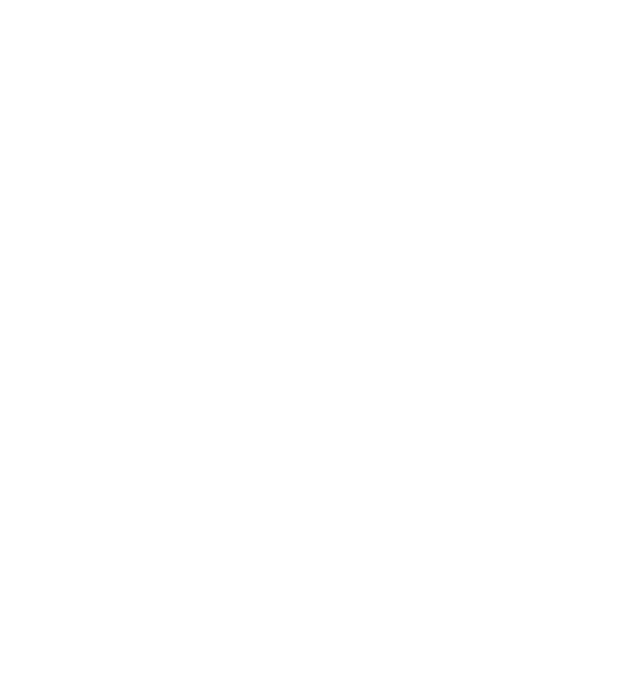
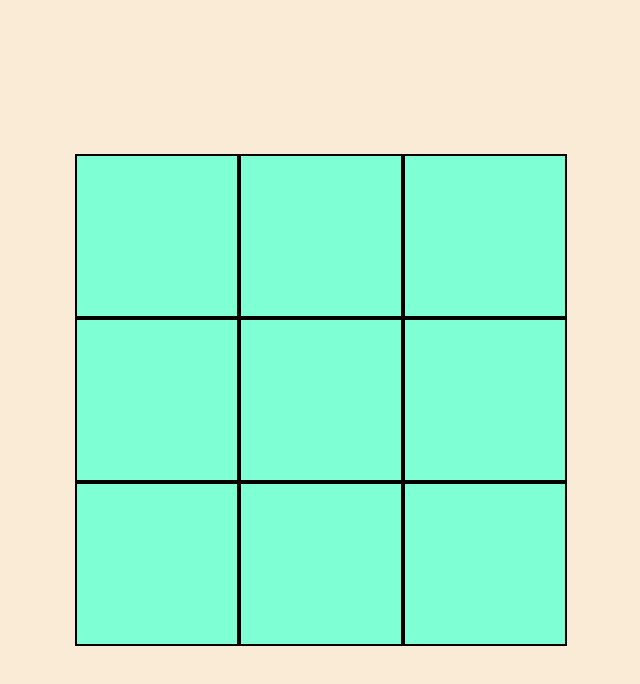
Before and after one commit to harristheharris/ticTacToe, a plain HTML site: page index.html in a window 1280 px wide. Shown: the whole page, without its empty margins (319-959 px from the left). Drawn offline with Linux system fonts and the light colour scheme; files that its build step writes are made by us from their sources.

Commit message:
Too many things to go through. Make the boxes

```diff
--- a/assets/style.css
+++ b/assets/style.css
@@ -0,0 +1,75 @@
+:root {
+  --cell-size: 10rem;
+}
+
+body {
+  margin: 0;
+}
+
+#container {
+  height: 100vh;
+  width: 100vw;
+  display: grid;
+  justify-content: center;
+  justify-items: center;
+  align-content: center;
+  justify-content: center;
+  grid-template-columns: repeat(3, auto);
+  background-color: antiquewhite;
+}
+
+.box {
+  height: var(--cell-size);
+  width: var(--cell-size);
+  background-color: aquamarine;
+  border: 2px solid black;
+  display: flex;
+  justify-content: center;
+  align-items: center;
+  position: relative;
+  cursor: pointer;
+}
+
+#item1 {
+  grid-column: 1;
+  grid-row: 1;
+}
+
+#item2 {
+  grid-column: 2;
+  grid-row: 1;
+}
+
+#item3 {
+  grid-column: 3;
+  grid-row: 1;
+}
+
+#item4 {
+  grid-column: 1;
+  grid-row: 2;
+}
+
+#item5 {
+  grid-column: 2;
+  grid-row: 2;
+}
+
+#item6 {
+  grid-column: 3;
+  grid-row: 2;
+}
+
+#item7 {
+  grid-column: 1;
+  grid-row: 3;
+}
+
+#item8 {
+  grid-column: 2;
+  grid-row: 3;
+}
+#item9 {
+  grid-column: 3;
+  grid-row: 3;
+}
--- a/index.html
+++ b/index.html
@@ -1,14 +1,24 @@
 <!DOCTYPE html>
 <html lang="en">
-<head>
-    <meta charset="UTF-8">
-    <meta name="viewport" content="width=device-width, initial-scale=1.0">
-    <link rel="stylesheet" href="style.css">
+  <head>
+    <meta charset="UTF-8" />
+    <meta name="viewport" content="width=device-width, initial-scale=1.0" />
+    <link rel="stylesheet" href="./assets/style.css" />
     <title>Document</title>
-</head>
-<body>
-
+  </head>
+  <body>
+    <div id="container">
+      <div class="box" id="item1"></div>
+      <div class="box" id="item2"></div>
+      <div class="box" id="item3"></div>
+      <div class="box" id="item4"></div>
+      <div class="box" id="item5"></div>
+      <div class="box" id="item6"></div>
+      <div class="box" id="item7"></div>
+      <div class="box" id="item8"></div>
+      <div class="box" id="item9"></div>
+    </div>
 
     <script src="./assets/javascript.js"></script>
-</body>
+  </body>
 </html>
```
